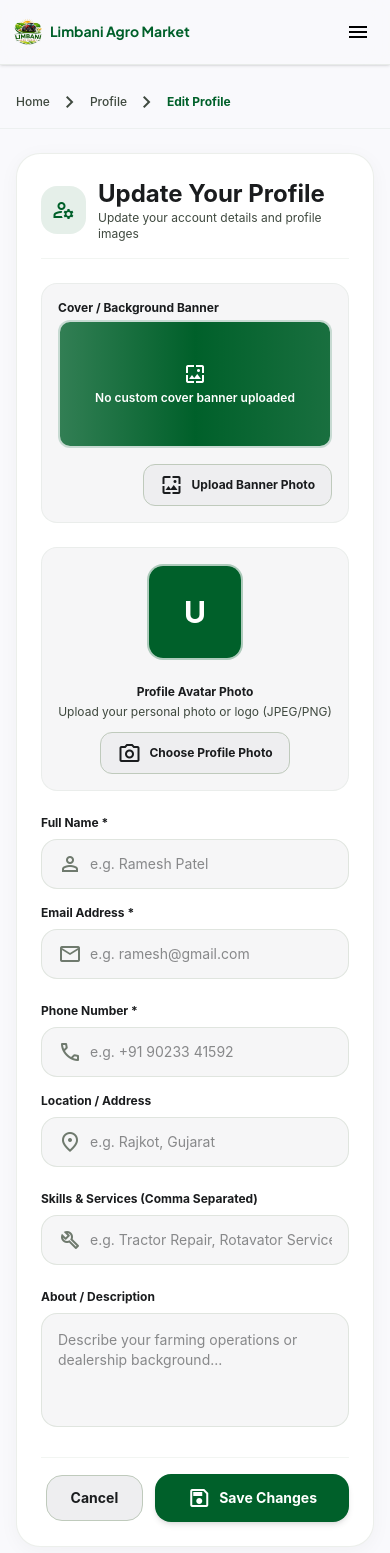
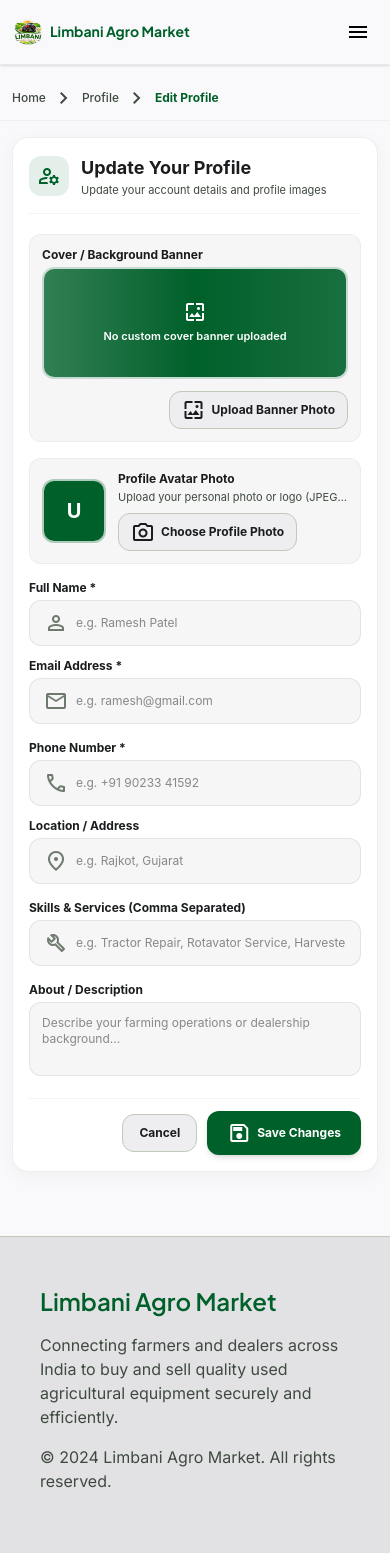
Before and after one commit to Limbani99/Limbani-Agro-Market, a React (Vite) app in the folder LimbaniArgoMarket/: page /update-profile in a window 390 px wide. Shown: the top 1553 px of the page. Built offline with nearby package versions, Linux system fonts and the light colour scheme; no server answers.

Commit message:
Improve mobile UI layout, equipment card grid, profile form, and header navigation buttons

```diff
--- a/LimbaniArgoMarket/src/page/UpdateProfile.jsx
+++ b/LimbaniArgoMarket/src/page/UpdateProfile.jsx
@@ -166,12 +166,12 @@
     };
 
     return (
-        <main className="w-full pt-[76px] pb-20 min-h-screen bg-background">
+        <main className="w-full pt-[76px] pb-16 sm:pb-20 min-h-screen bg-background">
 
             {/* Breadcrumb Navigation */}
-            <div className="bg-surface border-b border-outline-variant/20 py-3.5 mb-6 md:mb-8">
-                <div className="max-w-container-max mx-auto px-4 sm:px-margin-mobile md:px-margin-desktop">
-                    <nav className="flex items-center gap-2 text-xs sm:text-sm text-on-surface-variant font-medium">
+            <div className="bg-surface border-b border-outline-variant/20 py-2.5 sm:py-3.5 mb-4 sm:mb-6 md:mb-8">
+                <div className="max-w-container-max mx-auto px-3 sm:px-margin-mobile md:px-margin-desktop">
+                    <nav className="flex items-center gap-1.5 sm:gap-2 text-xs sm:text-sm text-on-surface-variant font-medium">
                         <Link to="/" className="hover:text-primary transition-colors">Home</Link>
                         <span className="material-symbols-outlined text-[14px]">chevron_right</span>
                         <Link to="/profile" className="hover:text-primary transition-colors">Profile</Link>
@@ -181,51 +181,51 @@
                 </div>
             </div>
 
-            <div className="max-w-3xl mx-auto px-4 sm:px-margin-mobile md:px-margin-desktop">
+            <div className="max-w-3xl mx-auto px-3 sm:px-margin-mobile md:px-margin-desktop">
 
                 {/* Card Container */}
-                <div className="bg-surface-container-lowest p-6 sm:p-8 rounded-3xl border border-outline-variant/30 card-shadow">
+                <div className="bg-surface-container-lowest p-4 sm:p-6 md:p-8 rounded-2xl sm:rounded-3xl border border-outline-variant/30 card-shadow">
 
-                    <div className="flex items-center gap-3 mb-6 pb-4 border-b border-outline-variant/20">
-                        <div className="w-12 h-12 rounded-2xl bg-primary/10 text-primary flex items-center justify-center font-bold">
-                            <span className="material-symbols-outlined text-2xl">manage_accounts</span>
+                    <div className="flex items-center gap-3 mb-5 sm:mb-6 pb-3.5 sm:pb-4 border-b border-outline-variant/20">
+                        <div className="w-10 h-10 sm:w-12 sm:h-12 rounded-xl sm:rounded-2xl bg-primary/10 text-primary flex items-center justify-center font-bold shrink-0">
+                            <span className="material-symbols-outlined text-xl sm:text-2xl">manage_accounts</span>
                         </div>
-                        <div>
-                            <h1 className="font-display-md text-2xl font-bold text-on-surface">Update Your Profile</h1>
-                            <p className="text-xs sm:text-sm text-on-surface-variant">Update your account details and profile images</p>
+                        <div className="min-w-0">
+                            <h1 className="font-display-md text-lg sm:text-2xl font-bold text-on-surface truncate">Update Your Profile</h1>
+                            <p className="text-[11px] sm:text-sm text-on-surface-variant truncate">Update your account details and profile images</p>
                         </div>
                     </div>
 
                     {message && (
-                        <div className="mb-6 p-4 rounded-2xl bg-primary/10 border border-primary/20 text-primary font-semibold text-sm flex items-center gap-2">
-                            <span className="material-symbols-outlined text-xl">check_circle</span>
+                        <div className="mb-5 p-3.5 sm:p-4 rounded-xl sm:rounded-2xl bg-primary/10 border border-primary/20 text-primary font-semibold text-xs sm:text-sm flex items-center gap-2">
+                            <span className="material-symbols-outlined text-lg sm:text-xl">check_circle</span>
                             {message}
                         </div>
                     )}
 
                     {errorMsg && (
-                        <div className="mb-6 p-4 rounded-2xl bg-error/10 border border-error/20 text-error font-semibold text-sm flex items-center gap-2">
-                            <span className="material-symbols-outlined text-xl">error</span>
+                        <div className="mb-5 p-3.5 sm:p-4 rounded-xl sm:rounded-2xl bg-error/10 border border-error/20 text-error font-semibold text-xs sm:text-sm flex items-center gap-2">
+                            <span className="material-symbols-outlined text-lg sm:text-xl">error</span>
                             {errorMsg}
                         </div>
                     )}
 
-                    <form onSubmit={handleSubmit} className="space-y-6">
+                    <form onSubmit={handleSubmit} className="space-y-4 sm:space-y-6">
 
                         {/* Cover Banner Image Section */}
-                        <div className="space-y-2 p-4 rounded-2xl bg-surface-container/50 border border-outline-variant/20">
+                        <div className="space-y-2 p-3 sm:p-4 rounded-xl sm:rounded-2xl bg-surface-container/50 border border-outline-variant/20">
                             <label className="block text-xs font-bold text-on-surface mb-1">Cover / Background Banner</label>
-                            <div className="relative h-32 sm:h-40 rounded-xl overflow-hidden bg-surface border-2 border-primary/20 flex items-center justify-center">
+                            <div className="relative h-28 sm:h-40 rounded-xl overflow-hidden bg-surface border-2 border-primary/20 flex items-center justify-center">
                                 {formData.coverimg ? (
                                     <img src={formData.coverimg} alt="Cover Banner" className="absolute inset-0 w-full h-full object-cover" />
                                 ) : (
-                                    <div className="w-full h-full bg-gradient-to-r from-primary/80 via-primary to-primary/90 flex flex-col items-center justify-center text-white p-4">
-                                        <span className="material-symbols-outlined text-3xl mb-1">wallpaper</span>
-                                        <span className="text-xs font-semibold">No custom cover banner uploaded</span>
+                                    <div className="w-full h-full bg-gradient-to-r from-primary/80 via-primary to-primary/90 flex flex-col items-center justify-center text-white p-3 text-center">
+                                        <span className="material-symbols-outlined text-2xl sm:text-3xl mb-1">wallpaper</span>
+                                        <span className="text-[11px] sm:text-xs font-semibold">No custom cover banner uploaded</span>
                                     </div>
                                 )}
                             </div>
-                            <div className="flex justify-end pt-2">
+                            <div className="flex justify-end pt-1 sm:pt-2">
                                 <input
                                     type="file"
                                     accept="image/*"
@@ -235,28 +235,28 @@
                                 />
                                 <label
                                     htmlFor="cover-img-upload"
-                                    className="inline-flex items-center gap-2 px-4 py-2 bg-surface-container border border-outline-variant text-on-surface text-xs font-bold rounded-xl cursor-pointer hover:bg-surface-container-high active:scale-95 transition-all"
+                                    className="inline-flex items-center gap-1.5 px-3 py-1.5 sm:px-4 sm:py-2 bg-surface-container border border-outline-variant text-on-surface text-xs font-bold rounded-xl cursor-pointer hover:bg-surface-container-high active:scale-95 transition-all"
                                 >
-                                    <span className="material-symbols-outlined text-base">wallpaper</span>
+                                    <span className="material-symbols-outlined text-sm sm:text-base">wallpaper</span>
                                     Upload Banner Photo
                                 </label>
                             </div>
                         </div>
 
-                        {/* Profile Image Section */}
-                        <div className="flex flex-col sm:flex-row items-center gap-6 p-4 rounded-2xl bg-surface-container/50 border border-outline-variant/20">
-                            <div className="relative w-24 h-24 rounded-2xl overflow-hidden bg-surface border-2 border-primary/30 shrink-0">
+                        {/* Profile Avatar Image Section - Horizontal layout on mobile */}
+                        <div className="flex items-center gap-3 sm:gap-6 p-3 sm:p-4 rounded-xl sm:rounded-2xl bg-surface-container/50 border border-outline-variant/20">
+                            <div className="relative w-16 h-16 sm:w-24 sm:h-24 rounded-xl sm:rounded-2xl overflow-hidden bg-surface border-2 border-primary/30 shrink-0">
                                 {formData.profileimg ? (
                                     <img src={formData.profileimg} alt="Profile" className="w-full h-full object-cover" />
                                 ) : (
-                                    <div className="w-full h-full bg-primary text-on-primary flex items-center justify-center font-bold text-3xl">
+                                    <div className="w-full h-full bg-primary text-on-primary flex items-center justify-center font-bold text-xl sm:text-3xl">
                                         {(formData.name || 'U').charAt(0).toUpperCase()}
                                     </div>
                                 )}
                             </div>
-                            <div className="flex-1 text-center sm:text-left">
-                                <label className="block text-xs font-bold text-on-surface mb-1">Profile Avatar Photo</label>
-                                <p className="text-xs text-on-surface-variant mb-3">Upload your personal photo or logo (JPEG/PNG)</p>
+                            <div className="flex-1 text-left min-w-0">
+                                <label className="block text-xs font-bold text-on-surface mb-0.5 truncate">Profile Avatar Photo</label>
+                                <p className="text-[11px] sm:text-xs text-on-surface-variant mb-2 truncate sm:whitespace-normal">Upload your personal photo or logo (JPEG/PNG)</p>
                                 <input
                                     type="file"
                                     accept="image/*"
@@ -266,20 +266,20 @@
                                 />
                                 <label
                                     htmlFor="profile-img-upload"
-                                    className="inline-flex items-center gap-2 px-4 py-2 bg-surface-container border border-outline-variant text-on-surface text-xs font-bold rounded-xl cursor-pointer hover:bg-surface-container-high active:scale-95 transition-all"
+                                    className="inline-flex items-center gap-1.5 px-3 py-1.5 sm:px-4 sm:py-2 bg-surface-container border border-outline-variant text-on-surface text-xs font-bold rounded-xl cursor-pointer hover:bg-surface-container-high active:scale-95 transition-all shrink-0"
                                 >
-                                    <span className="material-symbols-outlined text-base">photo_camera</span>
+                                    <span className="material-symbols-outlined text-sm sm:text-base">photo_camera</span>
                                     Choose Profile Photo
                                 </label>
                             </div>
                         </div>
 
                         {/* Name & Email Row */}
-                        <div className="grid grid-cols-1 sm:grid-cols-2 gap-4">
+                        <div className="grid grid-cols-1 sm:grid-cols-2 gap-3 sm:gap-4">
                             <div>
-                                <label className="block text-xs font-bold text-on-surface mb-2">Full Name *</label>
-                                <div className="flex items-center px-4 py-3 bg-surface-container/50 rounded-2xl border border-outline-variant/40 focus-within:border-primary transition-colors">
-                                    <span className="material-symbols-outlined text-outline text-xl mr-2">person</span>
+                                <label className="block text-xs font-bold text-on-surface mb-1 sm:mb-2">Full Name *</label>
+                                <div className="flex items-center px-3.5 py-2.5 sm:px-4 sm:py-3 bg-surface-container/50 rounded-xl sm:rounded-2xl border border-outline-variant/40 focus-within:border-primary transition-colors">
+                                    <span className="material-symbols-outlined text-outline text-lg sm:text-xl mr-2 shrink-0">person</span>
                                     <input
                                         type="text"
                                         name="name"
@@ -287,15 +287,15 @@
                                         value={formData.name}
                                         onChange={handleChange}
                                         placeholder="e.g. Ramesh Patel"
-                                        className="w-full bg-transparent border-none text-sm text-on-surface outline-none focus:ring-0"
+                                        className="w-full bg-transparent border-none text-xs sm:text-sm text-on-surface outline-none focus:ring-0"
                                     />
                                 </div>
                             </div>
 
                             <div>
-                                <label className="block text-xs font-bold text-on-surface mb-2">Email Address *</label>
-                                <div className="flex items-center px-4 py-3 bg-surface-container/50 rounded-2xl border border-outline-variant/40 focus-within:border-primary transition-colors">
-                                    <span className="material-symbols-outlined text-outline text-xl mr-2">mail</span>
+                                <label className="block text-xs font-bold text-on-surface mb-1 sm:mb-2">Email Address *</label>
+                                <div className="flex items-center px-3.5 py-2.5 sm:px-4 sm:py-3 bg-surface-container/50 rounded-xl sm:rounded-2xl border border-outline-variant/40 focus-within:border-primary transition-colors">
+                                    <span className="material-symbols-outlined text-outline text-lg sm:text-xl mr-2 shrink-0">mail</span>
                                     <input
                                         type="email"
                                         name="email"
@@ -303,18 +303,18 @@
                                         value={formData.email}
                                         onChange={handleChange}
                                         placeholder="e.g. ramesh@gmail.com"
-                                        className="w-full bg-transparent border-none text-sm text-on-surface outline-none focus:ring-0"
+                                        className="w-full bg-transparent border-none text-xs sm:text-sm text-on-surface outline-none focus:ring-0"
                                     />
                                 </div>
                             </div>
                         </div>
 
                         {/* Phone & Address Row */}
-                        <div className="grid grid-cols-1 sm:grid-cols-2 gap-4">
+                        <div className="grid grid-cols-1 sm:grid-cols-2 gap-3 sm:gap-4">
                             <div>
-                                <label className="block text-xs font-bold text-on-surface mb-2">Phone Number *</label>
-                                <div className="flex items-center px-4 py-3 bg-surface-container/50 rounded-2xl border border-outline-variant/40 focus-within:border-primary transition-colors">
-                                    <span className="material-symbols-outlined text-outline text-xl mr-2">call</span>
+                                <label className="block text-xs font-bold text-on-surface mb-1 sm:mb-2">Phone Number *</label>
+                                <div className="flex items-center px-3.5 py-2.5 sm:px-4 sm:py-3 bg-surface-container/50 rounded-xl sm:rounded-2xl border border-outline-variant/40 focus-within:border-primary transition-colors">
+                                    <span className="material-symbols-outlined text-outline text-lg sm:text-xl mr-2 shrink-0">call</span>
                                     <input
                                         type="text"
                                         name="phone"
@@ -322,22 +322,22 @@
                                         value={formData.phone}
                                         onChange={handleChange}
                                         placeholder="e.g. +91 90233 41592"
-                                        className="w-full bg-transparent border-none text-sm text-on-surface outline-none focus:ring-0"
+                                        className="w-full bg-transparent border-none text-xs sm:text-sm text-on-surface outline-none focus:ring-0"
                                     />
                                 </div>
                             </div>
 
                             <div>
-                                <label className="block text-xs font-bold text-on-surface mb-2">Location / Address</label>
-                                <div className="flex items-center px-4 py-3 bg-surface-container/50 rounded-2xl border border-outline-variant/40 focus-within:border-primary transition-colors">
-                                    <span className="material-symbols-outlined text-outline text-xl mr-2">location_on</span>
+                                <label className="block text-xs font-bold text-on-surface mb-1 sm:mb-2">Location / Address</label>
+                                <div className="flex items-center px-3.5 py-2.5 sm:px-4 sm:py-3 bg-surface-container/50 rounded-xl sm:rounded-2xl border border-outline-variant/40 focus-within:border-primary transition-colors">
+                                    <span className="material-symbols-outlined text-outline text-lg sm:text-xl mr-2 shrink-0">location_on</span>
                                     <input
                                         type="text"
                                         name="address"
                                         value={formData.address}
                                         onChange={handleChange}
                                         placeholder="e.g. Rajkot, Gujarat"
-                                        className="w-full bg-transparent border-none text-sm text-on-surface outline-none focus:ring-0"
+                                        className="w-full bg-transparent border-none text-xs sm:text-sm text-on-surface outline-none focus:ring-0"
                                     />
                                 </div>
                             </div>
@@ -345,38 +345,38 @@
 
                         {/* Skills / Services */}
                         <div>
-                            <label className="block text-xs font-bold text-on-surface mb-2">Skills & Services (Comma Separated)</label>
-                            <div className="flex items-center px-4 py-3 bg-surface-container/50 rounded-2xl border border-outline-variant/40 focus-within:border-primary transition-colors">
-                                <span className="material-symbols-outlined text-outline text-xl mr-2">build</span>
+                            <label className="block text-xs font-bold text-on-surface mb-1 sm:mb-2">Skills & Services (Comma Separated)</label>
+                            <div className="flex items-center px-3.5 py-2.5 sm:px-4 sm:py-3 bg-surface-container/50 rounded-xl sm:rounded-2xl border border-outline-variant/40 focus-within:border-primary transition-colors">
+                                <span className="material-symbols-outlined text-outline text-lg sm:text-xl mr-2 shrink-0">build</span>
                                 <input
                                     type="text"
                                     name="skills"
                                     value={formData.skills}
                                     onChange={handleChange}
                                     placeholder="e.g. Tractor Repair, Rotavator Service, Harvester Dealer"
-                                    className="w-full bg-transparent border-none text-sm text-on-surface outline-none focus:ring-0"
+                                    className="w-full bg-transparent border-none text-xs sm:text-sm text-on-surface outline-none focus:ring-0"
                                 />
                             </div>
                         </div>
 
                         {/* Description / About */}
                         <div>
-                            <label className="block text-xs font-bold text-on-surface mb-2">About / Description</label>
+                            <label className="block text-xs font-bold text-on-surface mb-1 sm:mb-2">About / Description</label>
                             <textarea
                                 name="description"
-                                rows={4}
+                                rows={3}
                                 value={formData.description}
                                 onChange={handleChange}
                                 placeholder="Describe your farming operations or dealership background..."
-                                className="w-full p-4 bg-surface-container/50 rounded-2xl border border-outline-variant/40 text-sm text-on-surface outline-none focus:border-primary transition-colors resize-none"
+                                className="w-full p-3 sm:p-4 bg-surface-container/50 rounded-xl sm:rounded-2xl border border-outline-variant/40 text-xs sm:text-sm text-on-surface outline-none focus:border-primary transition-colors resize-none"
                             ></textarea>
                         </div>
 
                         {/* Submit Button */}
-                        <div className="flex items-center justify-end gap-3 pt-4 border-t border-outline-variant/20">
+                        <div className="flex items-center justify-end gap-2.5 sm:gap-3 pt-3 sm:pt-4 border-t border-outline-variant/20">
                             <Link
                                 to="/profile"
-                                className="px-6 py-3 rounded-2xl bg-surface-container border border-outline-variant text-on-surface font-bold text-sm hover:bg-surface-container-high active:scale-95 transition-all"
+                                className="px-4 sm:px-6 py-2.5 sm:py-3 rounded-xl sm:rounded-2xl bg-surface-container border border-outline-variant text-on-surface font-bold text-xs sm:text-sm hover:bg-surface-container-high active:scale-95 transition-all"
                             >
                                 Cancel
                             </Link>
@@ -384,16 +384,16 @@
                             <button
                                 type="submit"
                                 disabled={loading}
-                                className="px-8 py-3 rounded-2xl bg-primary text-on-primary font-bold text-sm hover:bg-primary/90 active:scale-95 transition-all shadow-md flex items-center gap-2 cursor-pointer disabled:opacity-50"
+                                className="px-5 sm:px-8 py-2.5 sm:py-3 rounded-xl sm:rounded-2xl bg-primary text-on-primary font-bold text-xs sm:text-sm hover:bg-primary/90 active:scale-95 transition-all shadow-md flex items-center gap-1.5 cursor-pointer disabled:opacity-50"
                             >
                                 {loading ? (
                                     <>
-                                        <div className="w-4 h-4 border-2 border-white border-t-transparent rounded-full animate-spin"></div>
+                                        <div className="w-3.5 h-3.5 sm:w-4 sm:h-4 border-2 border-white border-t-transparent rounded-full animate-spin"></div>
                                         Updating...
                                     </>
                                 ) : (
                                     <>
-                                        <span className="material-symbols-outlined text-lg">save</span>
+                                        <span className="material-symbols-outlined text-base sm:text-lg">save</span>
                                         Save Changes
                                     </>
                                 )}
```
Also changed, not shown: LimbaniArgoMarket/src/page/AddDrivable.jsx (+61 -53 lines), LimbaniArgoMarket/src/page/AddNonDrivable.jsx (+62 -54 lines), LimbaniArgoMarket/src/page/Profile.jsx (+77 -15 lines).
